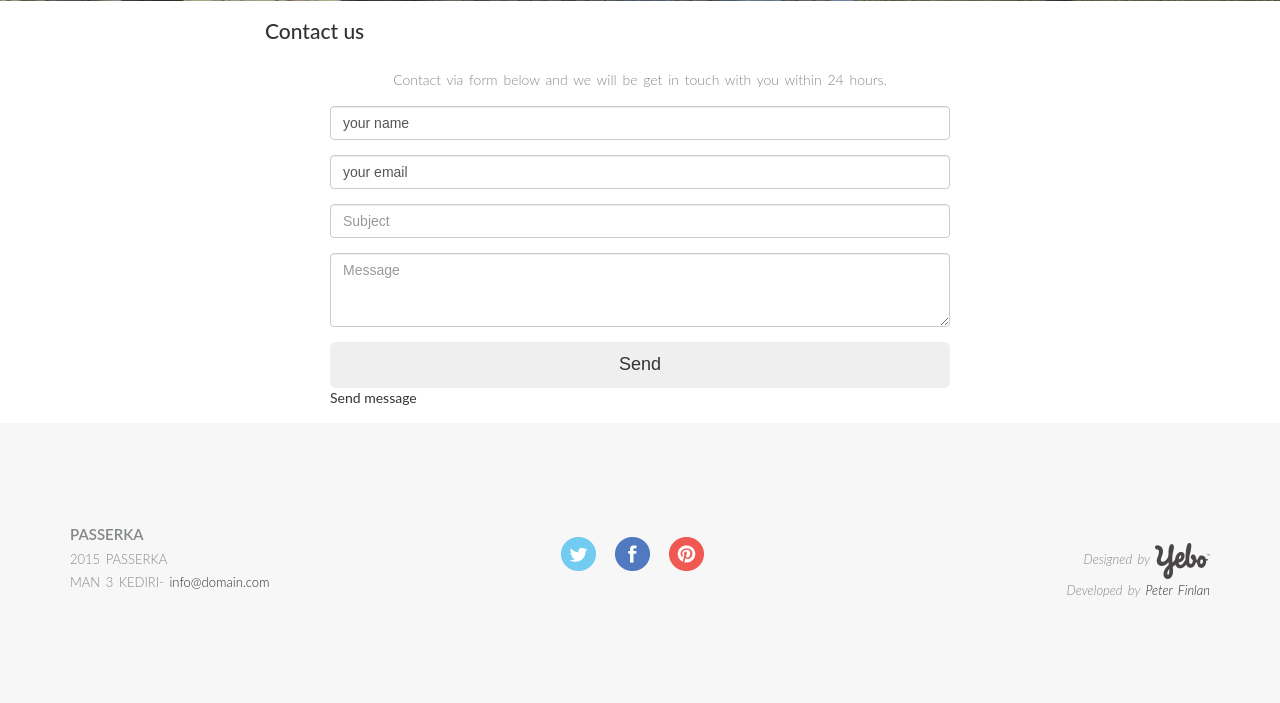
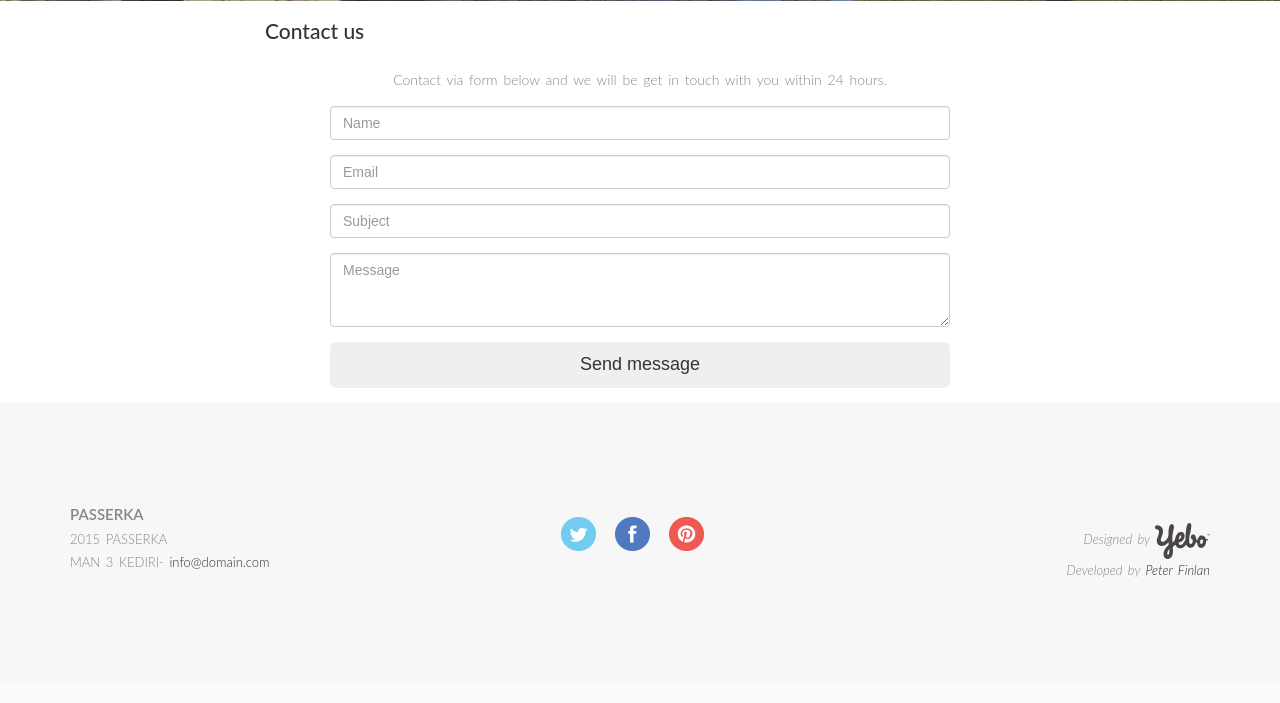
Before and after one commit to passerkamandiga/passerkamandiga.github.io, a PHP site: page / in a window 1280 px wide. Shown: the part 3108-3811 px from the top of the page. After the commit the page ends 3685 px from the top, so only its background shows below. Run offline with PHP 8.4, Linux system fonts and the light colour scheme; some libraries are stand-ins or nearby versions.

Commit message:
Revert "new"
This reverts commit 402d3b944e86a4d95300f843840a865f5f5bc2b6.

```diff
--- a/index.php
+++ b/index.php
@@ -112,15 +112,15 @@
 	  		<div class="row">
 	  			<div class="col-md-offset-1 col-md-10">
 
-				<form action="MAILTO:someone@example.com" method="post" enctype="text/plain" class="form-horizontal" role="form">
+				<form class="form-horizontal" role="form">
 				  <div class="form-group">
 					<div class="col-md-offset-2 col-md-8">
-					  <input type="text" class="form-control" id="inputName" name="name" placeholder="Name" value="your name">
+					  <input type="text" class="form-control" id="inputName" placeholder="Name">
 					</div>
 				  </div>
 				  <div class="form-group">
 					<div class="col-md-offset-2 col-md-8">
-					  <input type="email" class="form-control" id="inputEmail" name="mail" placeholder="Email" value="your email">
+					  <input type="email" class="form-control" id="inputEmail" placeholder="Email">
 					</div>
 				  </div>
 				  <div class="form-group">
@@ -130,12 +130,12 @@
 				  </div>
 				  <div class="form-group">
 					<div class="col-md-offset-2 col-md-8">
-					  <textarea name="message" class="form-control" rows="3"  name="Message" placeholder="Message" value="your comment"></textarea>
+					  <textarea name="message" class="form-control" rows="3" placeholder="Message"></textarea>
 					</div>
 				  </div>
 				  <div class="form-group">
 					<div class="col-md-offset-2 col-md-8">
-					 <input type="submit" class="btn btn-theme btn-lg btn-block" value="Send">Send message</button>
+					 <button type="button" class="btn btn-theme btn-lg btn-block">Send message</button>
 					</div>
 				  </div>
 				</form>
```
